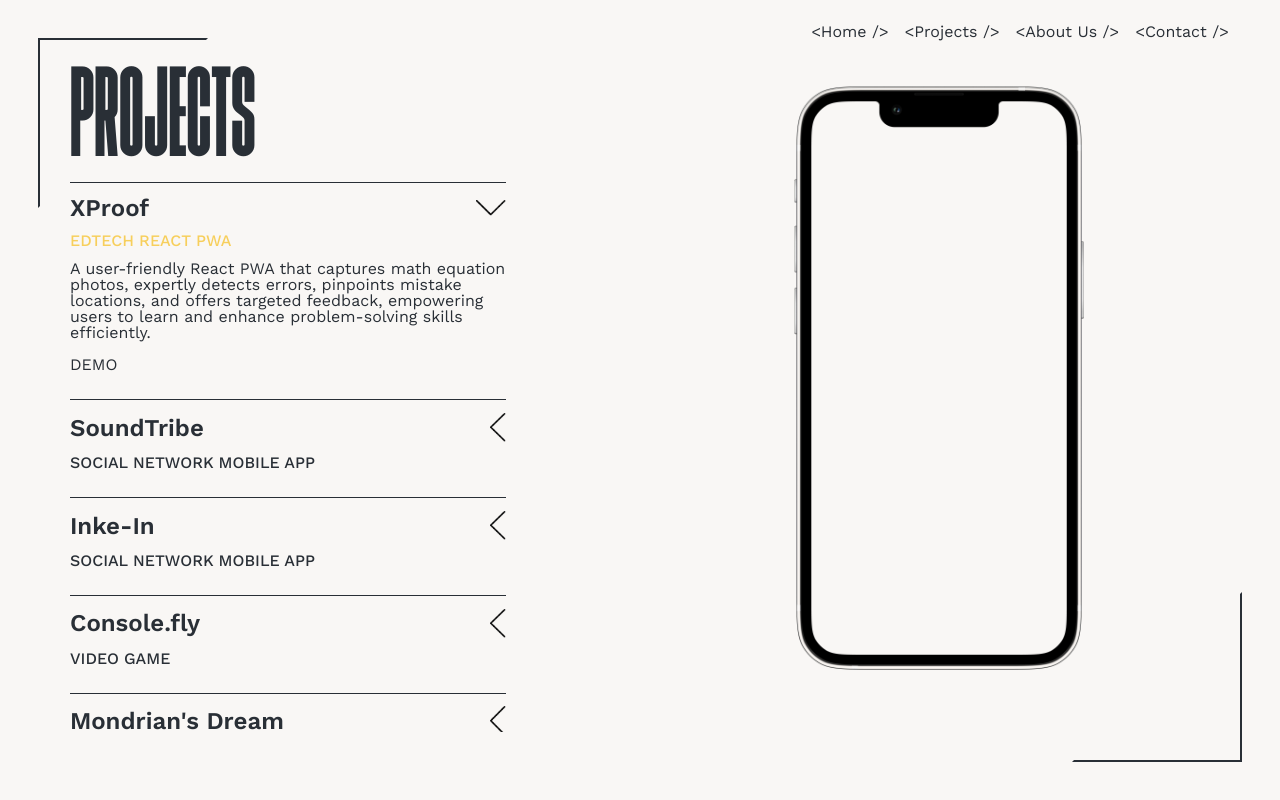
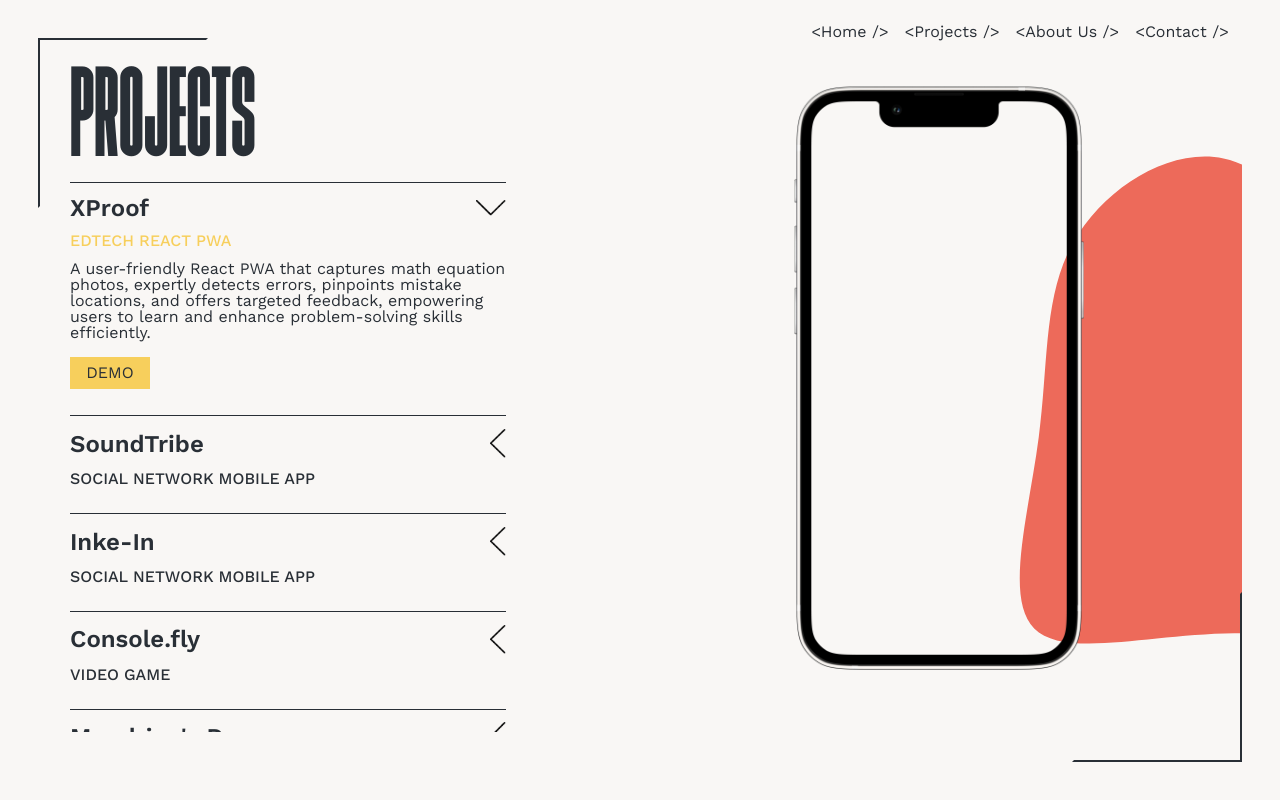
Before and after one commit to Quotropic-96/portfolio, a React (Vite) app: page /projects in a window 1280 px wide. Both pictures are taken after a click on the picture 498 px from the left and 210 px from the top of the page. Built offline with nearby package versions, Linux system fonts and the light colour scheme.

Commit message:
added colors and blob component

```diff
--- a/src/components/ProjectCard.jsx
+++ b/src/components/ProjectCard.jsx
@@ -25,7 +25,9 @@ const ProjectCard = ({ info, showInfo, handleShow, handleClose, handleScrollColo
       {showInfo &&
         <div className="about_show_div">
           <p>{about}</p>
-          <p>{show}</p>
+
+          <p className={color === "#015CA0" ? "show_p white" : "show_p"} style={{ backgroundColor: `${color}`}} >{show}</p>
+
         </div>
       }
       <div className="projects_cards_container">
--- a/src/components/projectCard.css
+++ b/src/components/projectCard.css
@@ -26,3 +26,13 @@ div.about_show_div {
   flex-direction: column;
   gap: 1rem
 }
+
+.show_p{
+  padding: 0.5rem;
+  width: 5rem;
+  text-align: center;
+}
+
+.white {
+  color: var(--main-white);
+}
--- a/src/views/Projects.jsx
+++ b/src/views/Projects.jsx
@@ -4,7 +4,8 @@ import { projectsData } from "../data/projectsData.js";
 import mobile from "../assets/images/mockup.png";
 import NavBar from "../components/NavBar";
 import Frame from "../components/Frame";
-import "./projects.css"
+import "./projects.css";
+//import Blob from "../components/Blob";
 
 const Projects = () => {
   const [showInfo, setShowInfo] = useState(null);
@@ -26,6 +27,7 @@ const Projects = () => {
     <div className="projects frame">
       <Frame />
       <NavBar />
+      {/* <Blob /> */}
       <div className="main_view_container">
         <div className="projects_mobile_container">
           <div className="title_projects_container">
--- a/src/views/projects.css
+++ b/src/views/projects.css
@@ -1,3 +1,12 @@
+.projects {
+  height: 100%;
+  width: 100%;
+  background-image: url('../assets/blobs/main-blob.svg');
+  background-repeat: no-repeat;
+  background-size: 200% 100%;
+  background-position: bottom 10px;
+}
+
 div.main_view_container {
   padding: 1rem 2rem 0 2rem;
 }
```
Also changed, not shown: src/components/Blob.jsx (added, +14 -0 lines).
